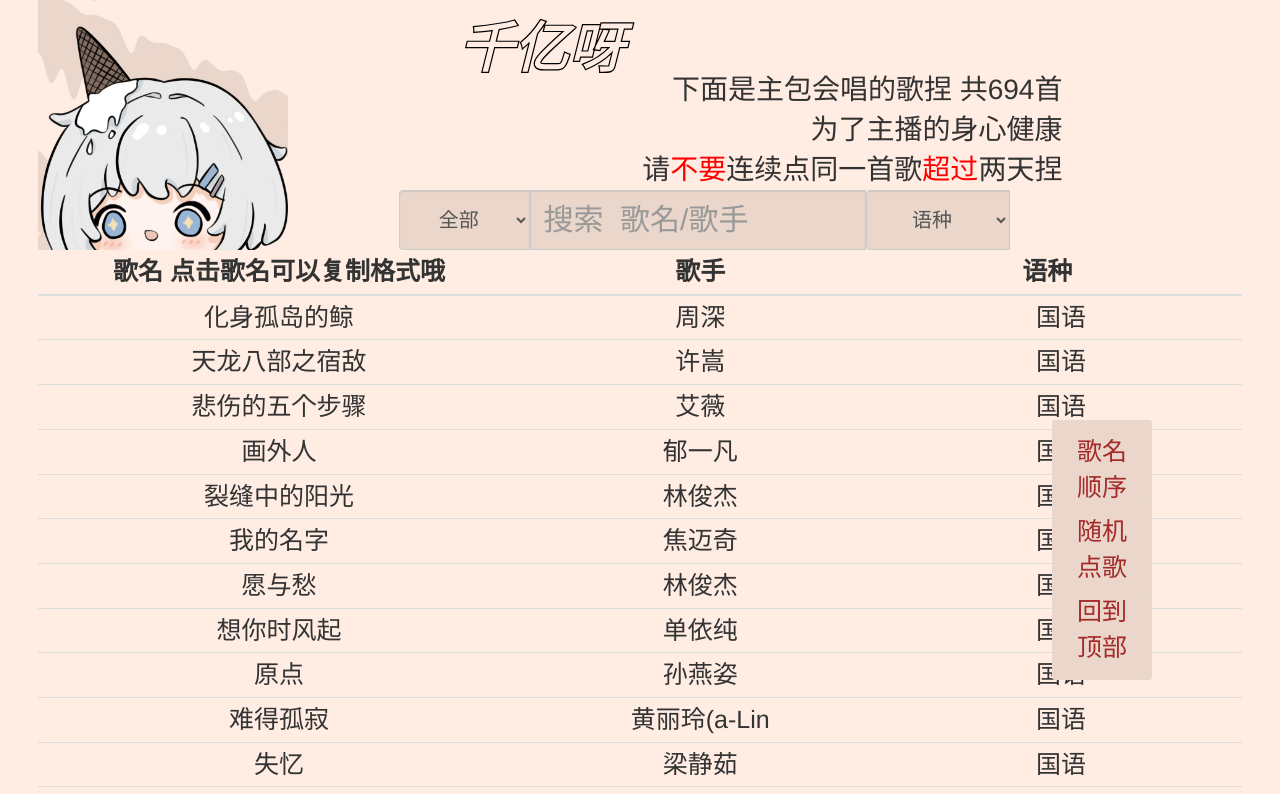
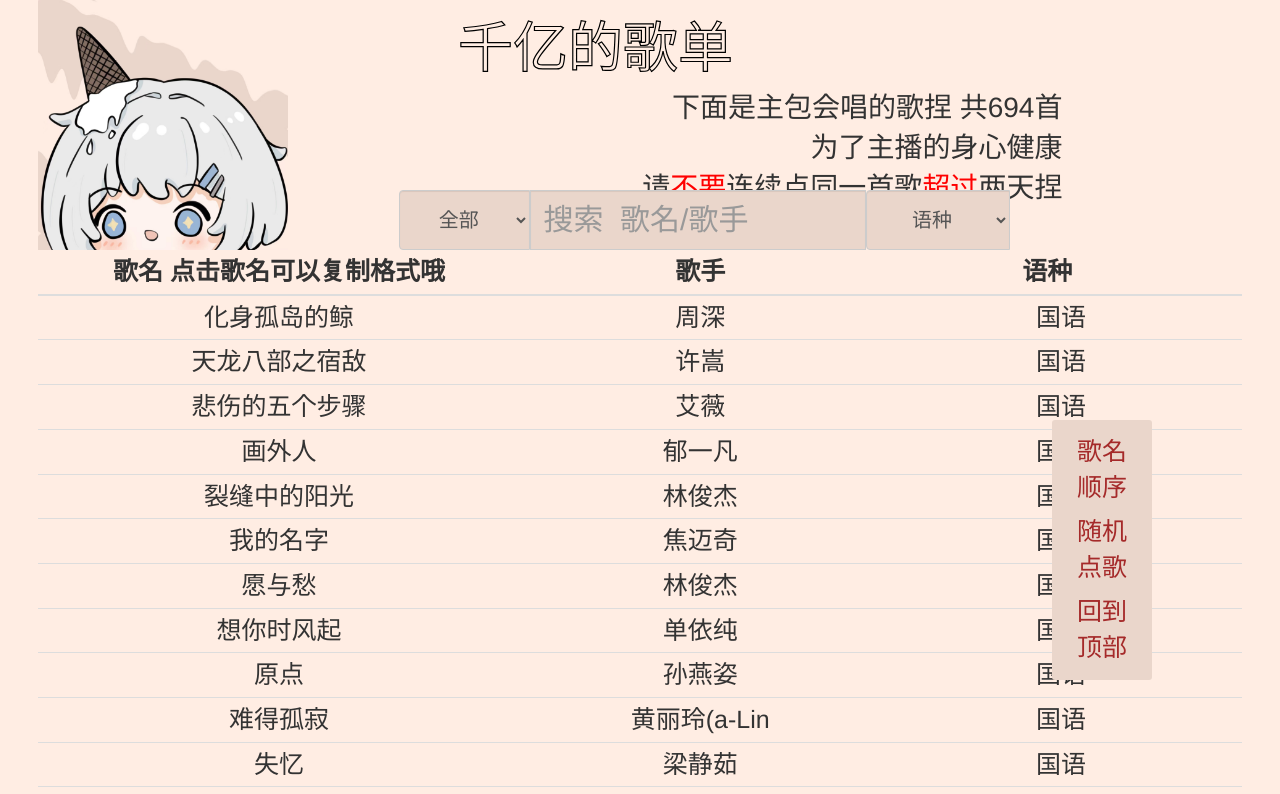
Before and after one commit to patrick-0079/qianyi, a plain HTML site: page emit.html in a window 1280 px wide. Shown: the top 794 px of the page. Drawn offline with nearby package versions, Linux system fonts and the light colour scheme.

Commit message:
update emit.html.
Signed-off-by: 千亿的粉丝 <12136831+qingtihaochi@user.noreply.gitee.com>

```diff
--- a/emit.html
+++ b/emit.html
@@ -7,7 +7,7 @@
         <meta http-equiv="Cache-Control" content="no-cache, no-store, must-revalidate" />
 		<meta http-equiv="Pragma" content="no-cache" />
 		<meta http-equiv="Expires" content="0" />
-		<link rel="shortcut icon" href="./img/head.jpg" type="image/x-icon" />
+		<link rel="shortcut icon" href="./img/head2.png" type="image/x-icon" />
 
 		<link rel="stylesheet" href="https://cdn.bootcss.com/bootstrap/3.3.7/css/bootstrap.min.css"
 			rel="external nofollow" integrity="sha384-BVYiiSIFeK1dGmJRAkycuHAHRg32OmUcww7on3RYdg4Va+PmSTsz/K68vbdEjh4u"
@@ -94,15 +94,15 @@
 					<div style="width: 60%; float: right;">
 
 						<div id="ii" style="height:70px; width:100%; float: left;padding: 10px;">
-							<span id="blink" style="font-size: 55px;  color: transparent;
+							<span id="blink" style="font-size: 55px;  color: transparent;font-family: 黑体;
 							-webkit-background-clip: text;
-							-webkit-text-stroke: 0.12rem #000000;"><b><i>千亿呀</i></b></span>
+							-webkit-text-stroke: 0.12rem #000000;">千亿的歌单</span>
 						</div>
 
 
 						<div id="iii" style="float: right;width: 100%;">
-							<span style="float:left;font-size: 28px;text-align: left;width: 100%;"></span>
-							<span style="float:right;font-size: 28px;text-align: right;">
+							<span style="float:left;font-size: 25px;text-align: left;width: 100%;"></span>
+							<span style="padding-top: 18px;float:right;font-size: 28px;text-align: right;">
 								下面是主包会唱的歌捏 <script>
 									document.write("共"+music_table.length+"首")
 
```
